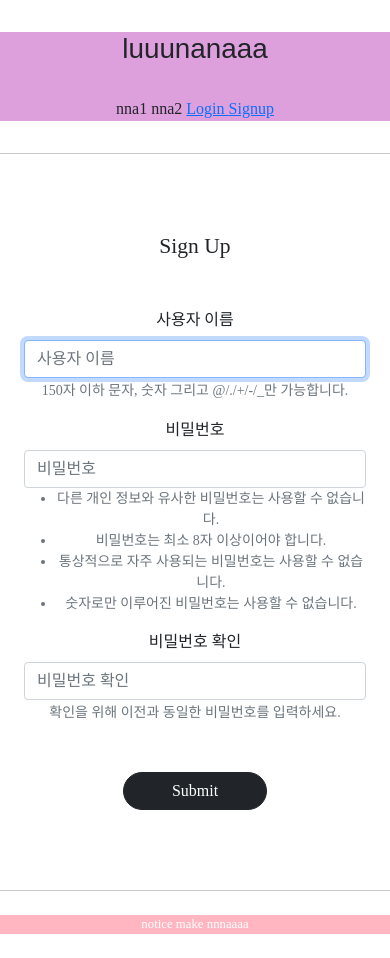
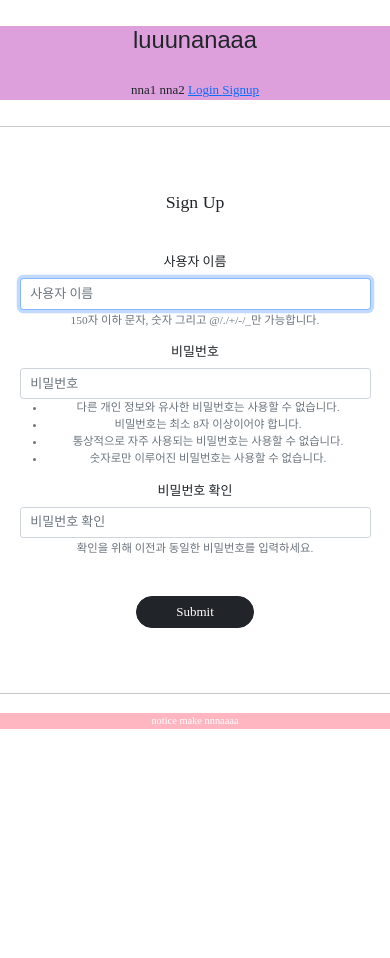
Before and after one commit to LeeHyunGyu0823/self_github_study, a Django app: page /accounts/create/ in a window 390 px wide. After the commit the page ends 729 px from the top, so only its background shows below. Run offline with Django 3.2, Linux system fonts and the light colour scheme; parts of the project's set-up code (start-up, migrations or seed data) failed here and were passed over; some libraries are stand-ins or nearby versions; some web fonts are replaced.

Commit message:
self study 2021 08 12

```diff
--- a/static/base.css
+++ b/static/base.css
@@ -59,3 +59,11 @@
     padding: 1rem;
     margin: 1rem;
 }
+
+
+@media screen and (max-width: 500px){
+    html {
+        /* default font-size = 16px */
+        font-size: 13px;
+    }
+}
```
